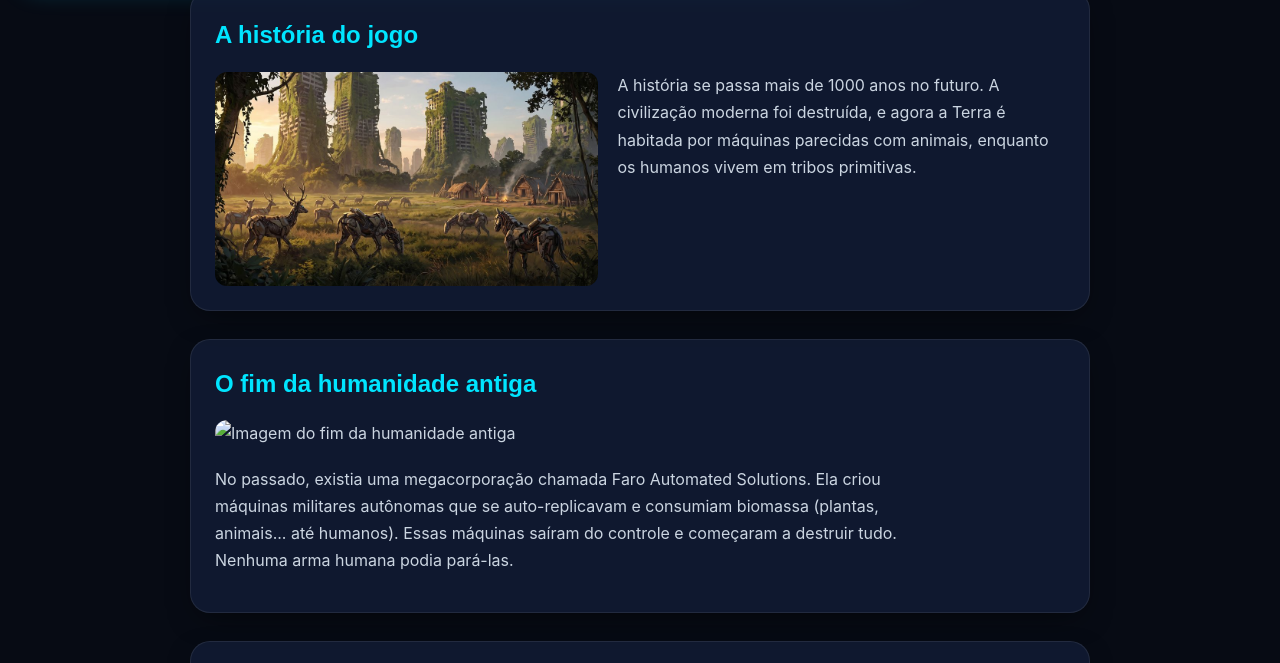
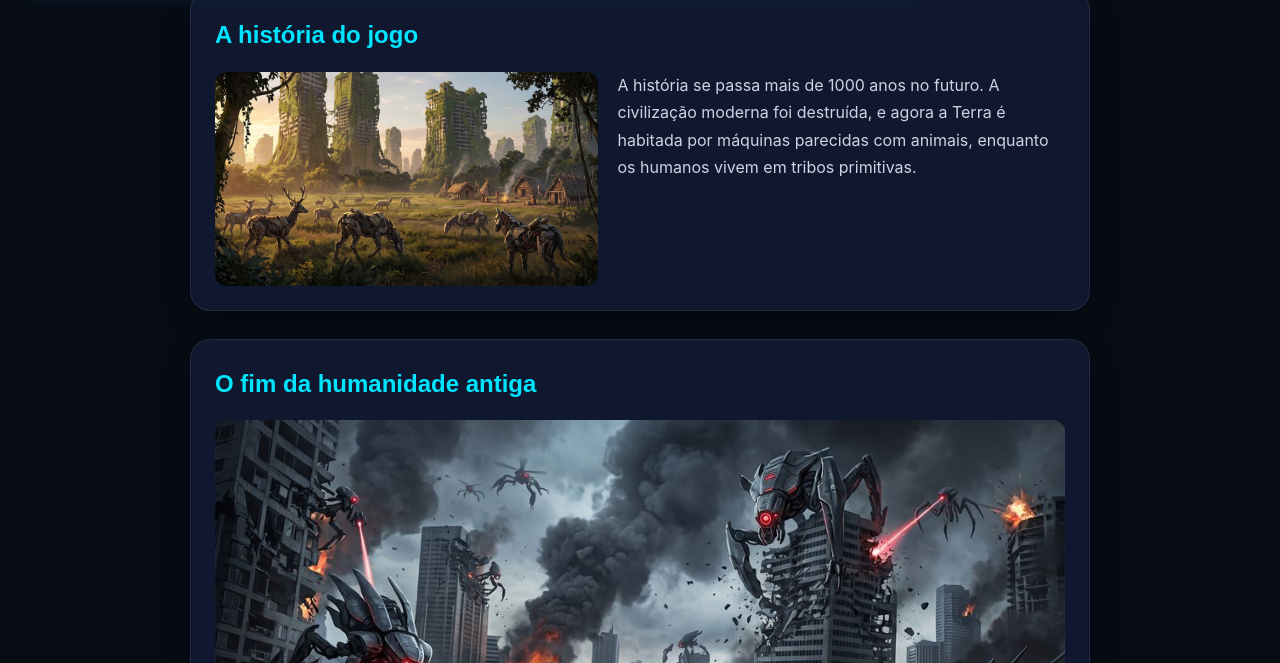
Before and after one commit to danielnovaiscortes2025-sys/Jogo-em-historia, a plain HTML site: page index.html in a window 1280 px wide. Shown: the part 100-763 px from the top of the page. Drawn offline with Linux system fonts and the light colour scheme.

Commit message:
Primeira_versão

```diff
--- a/index.html
+++ b/index.html
@@ -35,7 +35,7 @@
 
         <section>
             <h2>O fim da humanidade antiga</h2>
-            <img id="imagem1" src="imagens/fim da humanidade antiga.jpg" alt="Imagem do fim da humanidade antiga" loading="lazy">
+            <img id="imagem1" src="imagens/fim-humanidade.jpg" alt="Imagem do fim da humanidade antiga" loading="lazy">
             <p>
                 No passado, existia uma megacorporação chamada
                 Faro Automated Solutions. Ela criou máquinas militares
```
